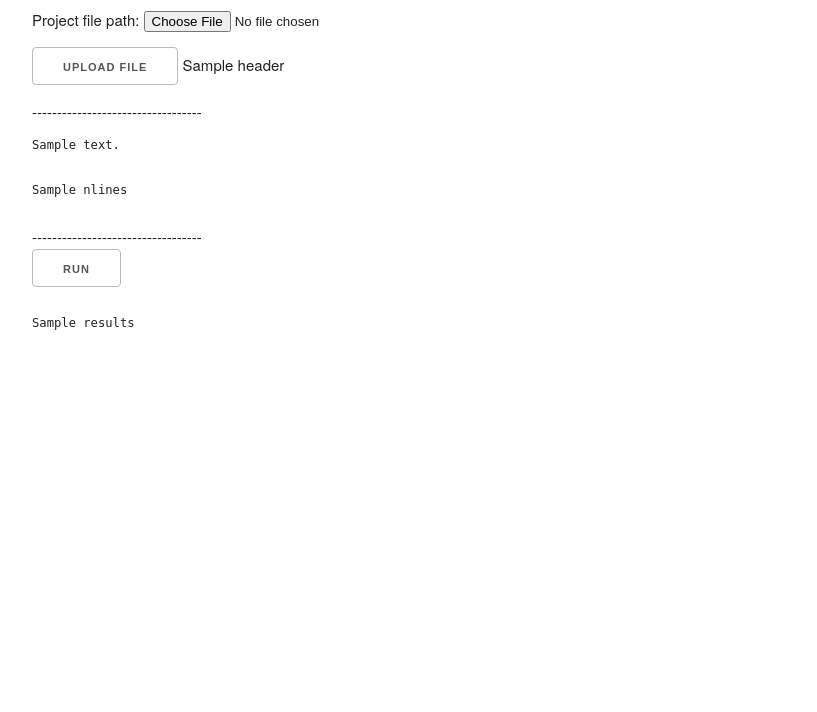
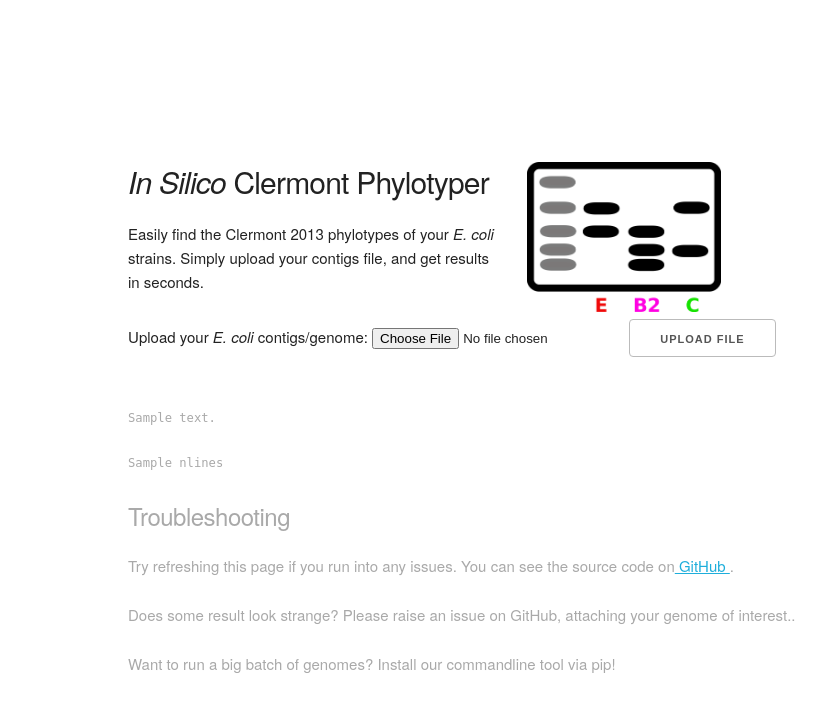
Before and after one commit to nickp60/EzClermont, a Flask app: template webapp/templates/alt.html in a window 1280 px wide. Shown: the top 712 px of the page, without its empty margins (128-945 px from the left). Run offline with Flask 2, Linux system fonts and the light colour scheme; the template is opened without the code that fills it: most values are stand-ins (such as "Sample title", 1, 10 or a date in 2020); parts of the project's set-up code (start-up, migrations or seed data) failed here and were passed over; some libraries are stand-ins or nearby versions.

Commit message:
main returns profile too, app works and looks prettier

```diff
--- a/clermontpcr/clermontpcr.py
+++ b/clermontpcr/clermontpcr.py
@@ -472,7 +472,7 @@ def main(args):
             os.path.splitext(os.path.basename(args.contigs))[0],
             Clermont_type
         ))
-    return(Clermont_type)
+    return(Clermont_type, profile)
 
 
 if __name__ == "__main__":
--- a/webapp/clermontwebapp.py
+++ b/webapp/clermontwebapp.py
@@ -10,6 +10,8 @@ sys.path.append(os.path.join('..', 'clermontpcr'))
 import clermontpcr
 
 app = Flask(__name__)
+app.secret_key = 'crytographyisnotmystrongsuit'
+
 #  set the max file size to 20mb.  If an ecoli fasta is
 #    larger than this, then its probably not an e coli
 app.config['MAX_CONTENT_LENGTH'] = 20 * 1024 * 1024
@@ -32,6 +34,8 @@ def get_tmpfile_path():
 
 @app.route("/", methods=['GET','POST'])
 def index():
+    session["FINISHED"] = False
+    session["LOADED"] = False
     file_content = [""]
     # return render_template("template.html", content=content) #
     if request.method == 'POST':
@@ -47,24 +51,28 @@ def index():
             file.save(tmpfile)
             with open(tmpfile) as f:
                 file_content = f.read().split("\n")
-            teaser = "\n".join(file_content[0:10])
-            addn_lines = len(file_content) - 10
+            teaser = "\n".join(file_content[0:7])
+            addn_lines = len(file_content) - 7
             if addn_lines < 0:
                 addn_lines = 0
             header = "Here is the first bit of your file:"
-
+            session["LOADED"] = True
             return render_template(
                 'alt.html',
                 header=header,
                 content=teaser,
                 nlines="...and %d more lines" % addn_lines
             )
-        elif request.form['submit'] == "Run" :
+        elif request.form['submit'] == "Get Clermont Phylotype" :
             tmpfile = get_tmpfile_path()
             print(tmpfile)
             if os.path.isfile(tmpfile):
                 print(tmpfile)
-                return runcler(contigsfile=tmpfile)
+                return runcler(
+                    contigsfile=tmpfile,
+                    ignore_control=request.form.get('allowcontrolfails'),
+                    partial=request.form.get('allowpartial')
+                )
             else:
                 raise ValueError("clicky clicky clicky;  select a file first")
         else:
@@ -76,11 +84,19 @@ def runcler(contigsfile, ignore_control=False, partial=False):
     # prepare args
     args = Namespace(contigs=contigsfile,
                      ignore_control=ignore_control, partial=partial)
-    results = clermontpcr.main(args)
+    try:
+        results, profile  = clermontpcr.main(args)
+    except Exception as e:
+        print(e)
+        results = str("Control fail!  Are you sure this is E. coli? " +
+                      "Please contact the support team")
+        profile = ""
+    session["FINISHED"] = True
     return render_template(
         "alt.html",
+        profile=profile,
         results=results)
 
 if __name__ == "__main__":
-    session['tmpdir'] = tempfile.mkdtemp("clerpcr_tmps")
+    # session['tmpdir'] = tempfile.mkdtemp("clerpcr_tmps")
     app.run(debug=True, port=5957)
--- a/webapp/environment.yml
+++ b/webapp/environment.yml
@@ -5,3 +5,4 @@ channels:
 dependencies:
 - python=3.6
 - flask
+- biopython
--- a/webapp/templates/alt.html
+++ b/webapp/templates/alt.html
@@ -1,14 +1,55 @@
 {% extends "layout.html" %}
 {% block body %}
-<form action="" method="POST" enctype="multipart/form-data">
-  Project file path: <input type="file" name="myfile"><br>
-  <input type="submit" name="submit" value="Upload File" >
-  {{ header}}
-  <br>----------------------------------
-  <pre>{{ content }}</pre>
-  <pre>{{ nlines }}</pre>
-  ----------------------------------<br>
-  <input type="submit" name="submit" value="Run">
-  <pre>{{ results }}</pre>
+  <!-- Primary Page Layout –––––––––––––––––––––––––––––––––––––––––––––––––– -->
+<div class="container">
+  <div class="row">
+    <div class="one-half column" style="margin-top: 20%">
+      <h4><i>In Silico</i> Clermont Phylotyper</h4>
+      <p>Easily find the Clermont 2013 phylotypes of your <i>E. coli</i> strains. Simply upload your contigs file, and get results in seconds. </p>
+    </div>
+    <div class="one-half column" style="margin-top: 20%">
+      <img src="{{url_for('static', filename='clermontPCR.png')}}" height="150" />
+    </div>
+  </div>
+  <!-- Input Buttons -->
+  <div class="row">
+    <form action="" method="POST" enctype="multipart/form-data">
+      Upload your <i>E. coli</i> contigs/genome: <input type="file" name="myfile">
+      <input type="submit" name="submit" value="Upload File" >
+    </form>
+  </div>
 
-  {% endblock %}
+  <!-- Download Button -->
+  <div class="row"  style='color:darkgray'>
+    <pre>{{ content }}</pre>
+    <pre>{{ nlines }}</pre>
+  </div>
+  {% if session['LOADED'] %}
+    <div class="row"  style='color:black'>
+      <form action="" method="POST" enctype="multipart/form-data">
+	<!-- Ignore TrpBA Control Fails <input type="checkbox" name="allowcontrolfails" unchecked><br> -->
+	Allow Partial Matches <input type="checkbox" name="allowpartial" unchecked><br>
+	<input type="submit" name="submit" value="Get Clermont Phylotype">
+      </form>
+    </div>
+  {% endif %}
+  {% if session['FINISHED'] %}
+    <div class="row"  style='color:black'>
+      <h5>Profile:</h5>
+      <pre>{{ profile }}</pre>
+      <h4>Results:</h4>
+      <p>Clermont Phylotype: {{ results }}</p>
+    </div>
+  {% endif %}
+
+    <!-- <p >*Note: that ALL chromosomes and plasmids will be included in the linked file! </p> -->
+    <!-- <p >** Links will be separated by spaces </p> -->
+  <!-- Troublshooting info -->
+  <div class="row"  style='color:darkgrey'>
+    <h5>Troubleshooting</h5>
+    <p >Try refreshing this page if you run into any issues. You can see the source code on<a href="http://github.com/nickp60/clermontpcr"> GitHub </a>.</p>
+    <p >Does some result look strange? Please raise an issue on GitHub, attaching your genome of interest.. </p>
+    <p >Want to run a big batch of genomes?  Install our commandline tool via pip!</p>
+  </div>
+</div>
+{% endblock %}
```
Also changed, not shown: webapp/static/clermontPCR.png (added).
